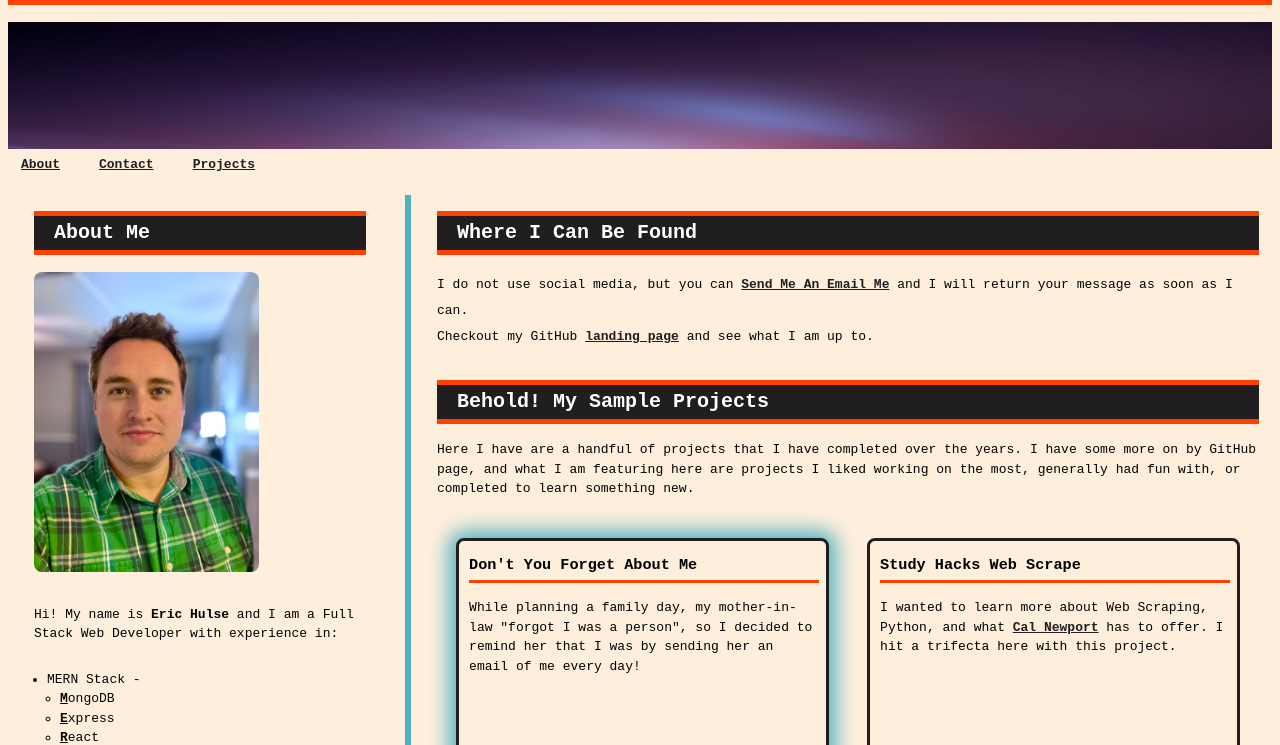
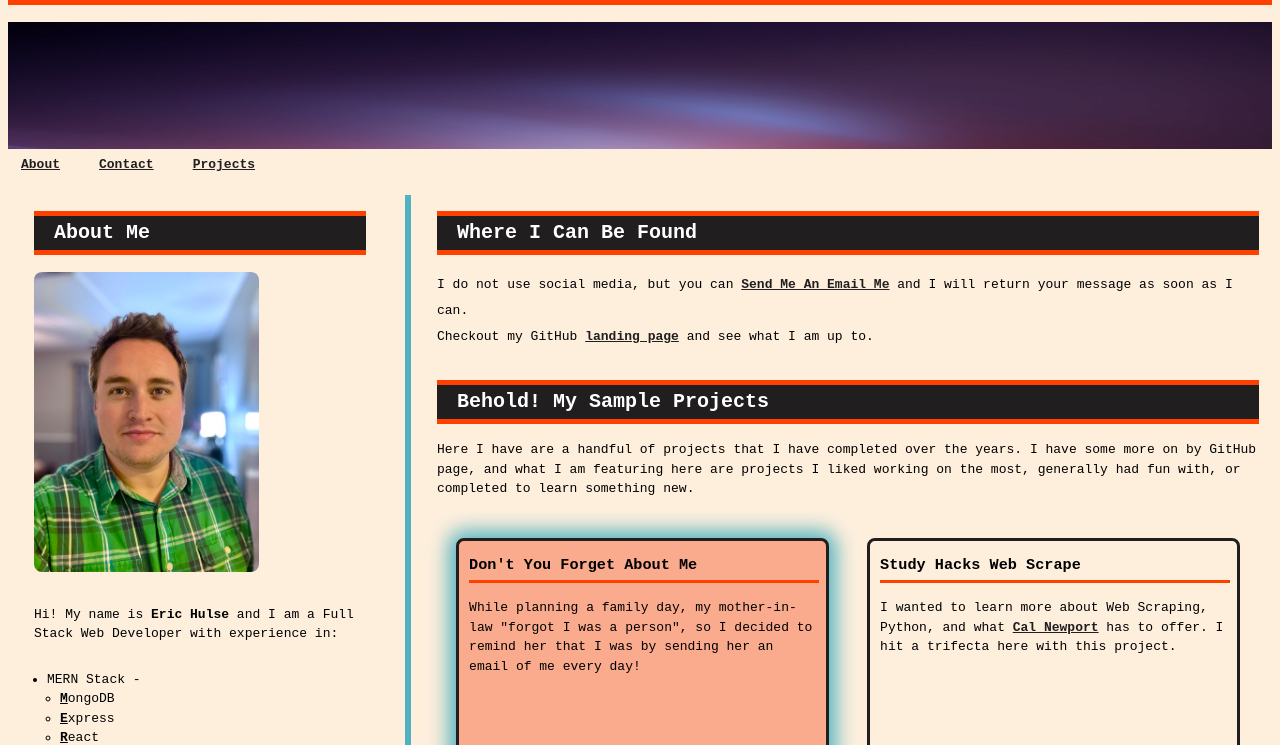
Before and after one commit to sempercuriosus/PortfolioChallenge, a plain HTML site: page index.html in a window 1280 px wide. In both pictures the pointer is over the element 642 px from the left and 750 px from the top of the page. Shown: the part 55-800 px from the top of the page. Drawn offline with Linux system fonts and the light colour scheme; files whose address does not match are found by name.

Commit message:
changed the hover

```diff
--- a/assets/css/style.css
+++ b/assets/css/style.css
@@ -243,6 +243,7 @@ a:visited {
   /* box-shadow
   x offset, y offset, blur size, spread size, color */
   box-shadow: 0px 0px 20px 7px var(--theme_color_5);
+  background-color: var(--theme_color_3);
 }
 
 .project_link {
```
